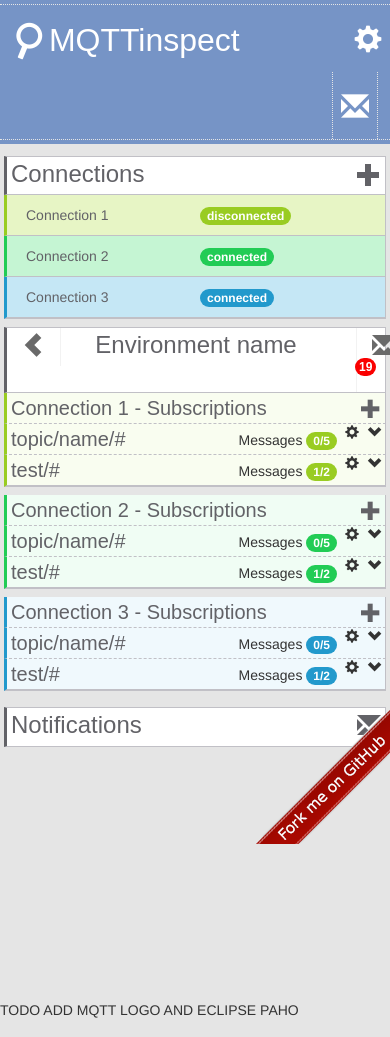
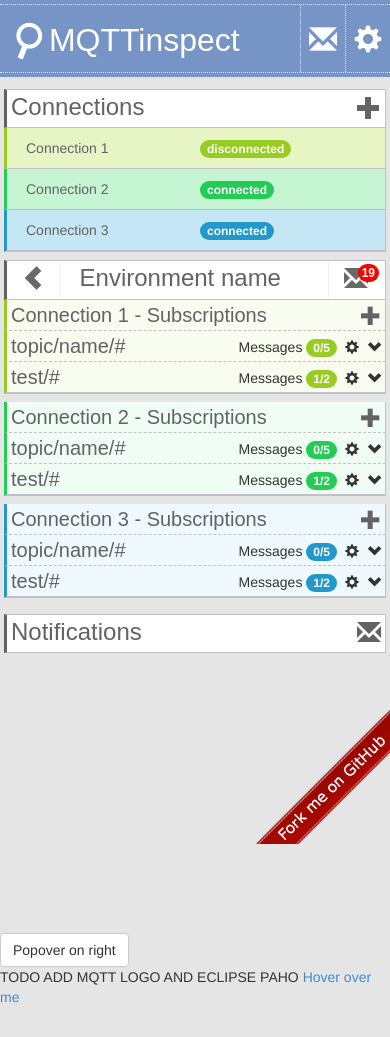
Before and after one commit to sandro-k/mqtt-chrome, a website: page index.html in a window 390 px wide. Drawn offline with nearby package versions, Linux system fonts and the light colour scheme; files that its build step writes are made by us from their sources.

Commit message:
favicon and design changes

```diff
--- a/css/layout.scss
+++ b/css/layout.scss
@@ -93,12 +93,16 @@
 .connection {
   border-right: 1px solid $grey_dark;
   vertical-align: middle !important;
+  .glyphicon {
+    padding-top: $margin*2;
+  }
   @media all and (min-width: 600px) {
     .glyphicon {
-      padding-top: $margin*2;
+
       padding-bottom: $margin;
     }
   }
+
   .badge {
     margin-top: $margin*2;
     @media all and (max-width: 600px) {
--- a/index.html
+++ b/index.html
@@ -4,8 +4,11 @@
     <meta charset="utf-8">
     <meta http-equiv="X-UA-Compatible" content="IE=edge">
     <meta name="viewport" content="width=device-width, initial-scale=1">
-    <title>Bootstrap 101 Template</title>
+    <title>MQTTinspect</title>
 
+    <!--favicon-->
+
+    <link rel="shortcut icon" type="image/x-icon" href="favicon"/>
     <!-- Bootstrap -->
     <link href="css/bootstrap.css" rel="stylesheet">
     <!--custom css via scss-->
@@ -25,14 +28,16 @@
 </a>
 
 
+
+
 <!--header-->
 <header class="header bg-blue gradient">
     <div class="header-wrapper">
         <div class="row">
-            <div class="col-xs-10">
+            <div class="col-xs-9 col-sm-10">
                 <h1 class="app-name"><span class="glyphicon glyphicon-search"></span> MQTT<span>inspect</span></h1>
             </div>
-            <div class="col-xs-2">
+            <div class="col-xs-3 col-sm-2">
                 <h1 class="config-icon pull-right config extra-margin"><a href="#"><span class="glyphicon glyphicon-cog"></span></a></h1>
                 <h1 class="config-icon config toggle-menu pull-right separator" data-target=".menu-right-wrapper"><a href="#"><span class="glyphicon glyphicon-envelope"></span></a></h1>
             </div>
@@ -103,10 +108,10 @@
                             <span class="glyphicon glyphicon-chevron-left"></span>
                         </h1>
                     </div>
-                    <div class="col-xs-10 head">
+                    <div class="col-xs-9 head">
                         <h1>Environment name</h1>
                     </div>
-                    <div class="col-xs-1">
+                    <div class="col-xs-2">
                         <h1 class="toggle-menu pull-right icon-right" data-target=".menu-right-wrapper" data-up="glyphicon-envelope" data-down="glyphicon-envelope">
                             <span class="glyphicon glyphicon-envelope"></span>
                             <span class="badge">19</span>
@@ -292,9 +297,25 @@
     </div>
 </div>
 
+
+<button type="button" class="btn btn-default" data-container="body" data-toggle="popover" data-placement="right" data-content="Vivamus sagittis lacus vel augue laoreet rutrum faucibus.">
+    Popover on right
+</button>
+
 <!--footer-->
 <footer>
     TODO ADD MQTT LOGO AND ECLIPSE PAHO
+
+    <!-- HTML to write -->
+    <a href="#" data-toggle="tooltip" title="Some tooltip text!">Hover over me</a>
+
+    <!-- Generated markup by the plugin -->
+     <div class="tooltip top">
+      <div class="tooltip-inner">
+        Some tooltip text!
+      </div>
+       <div class="tooltip-arrow"></div>
+    </div>
 </footer>
 
 <!-- jQuery (necessary for Bootstrap's JavaScript plugins) -->
```
Also changed, not shown: 1 other file.
